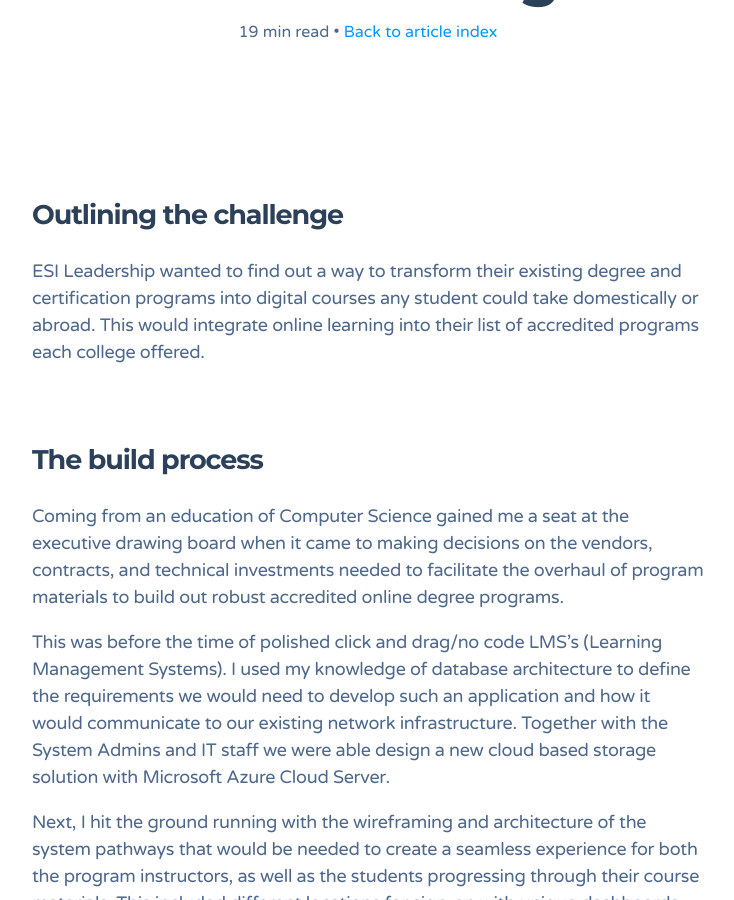
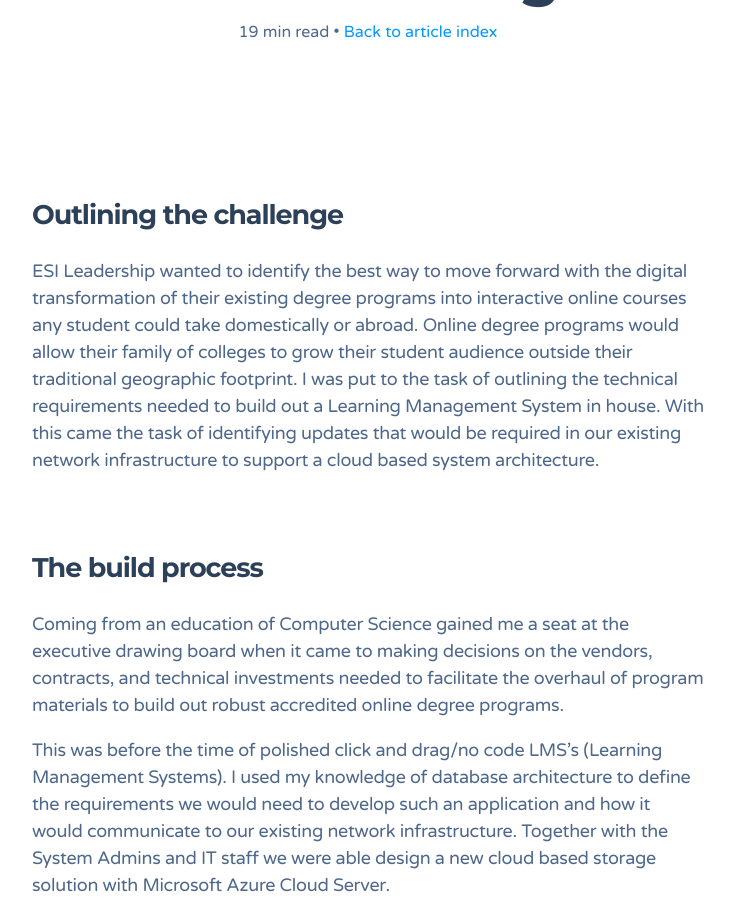
Before and after one commit to zenifold/max_page, a Jekyll site: the page built from _case-studies/esi/implementing-digital-transformation.md, in a window 1280 px wide and 900 px high, scrolled down 667 px. Shown: the whole window, without its empty margins (272-1006 px from the left). Built offline with Jekyll 4.4.1, drawn with Linux system fonts in a browser that asks for light colours; some web fonts are replaced; comment, search, counter and statistics services are not loaded; some of the changed text lies outside the part shown.

Commit message:
Update implementing-digital-transformation.md

```diff
--- a/_case-studies/esi/implementing-digital-transformation.md
+++ b/_case-studies/esi/implementing-digital-transformation.md
@@ -9,7 +9,7 @@
 
 ## Outlining the challenge
 
-ESI Leadership wanted to find out a way to transform their existing degree and certification programs into digital courses any student could take domestically or abroad. This would integrate online learning into their list of accredited programs each college offered.
+ESI Leadership wanted to identify the best way to move forward with the digital transformation of their existing degree programs into interactive online courses any student could take domestically or abroad. Online degree programs would allow their family of colleges to grow their student audience outside their traditional geographic footprint. I was put to the task of outlining the technical requirements needed to build out a Learning Management System in house. With this came the task of identifying updates that would be required in our existing network infrastructure to support a cloud based system architecture.
 
 ## The build process
 
```
Also changed, not shown: other parts of _case-studies/esi/implementing-digital-transformation.md (+1 -1 lines).
